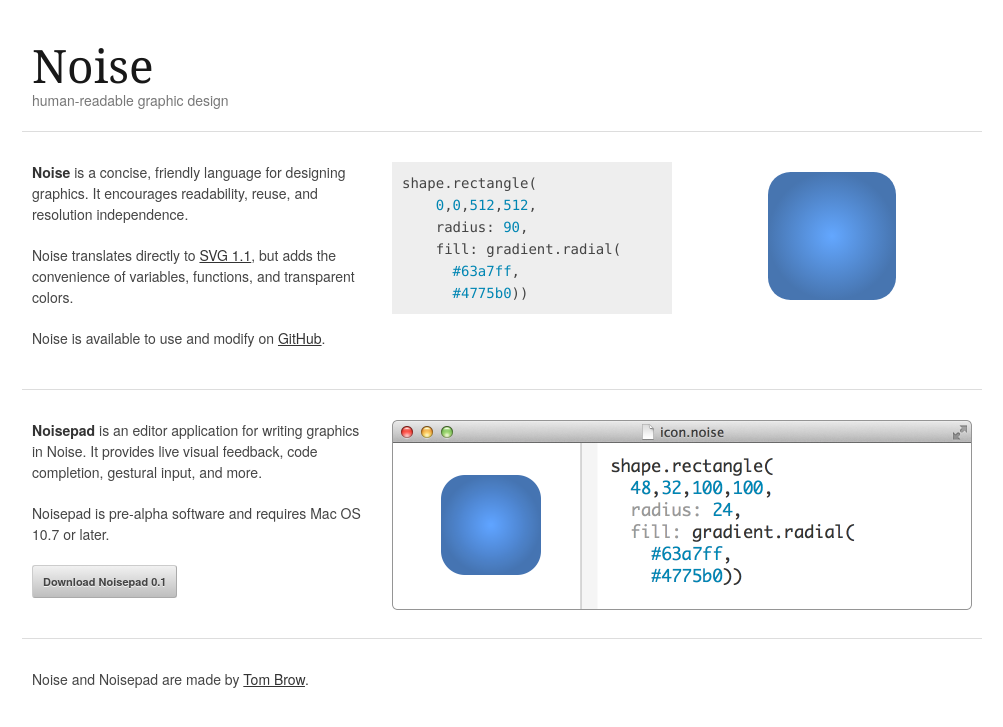
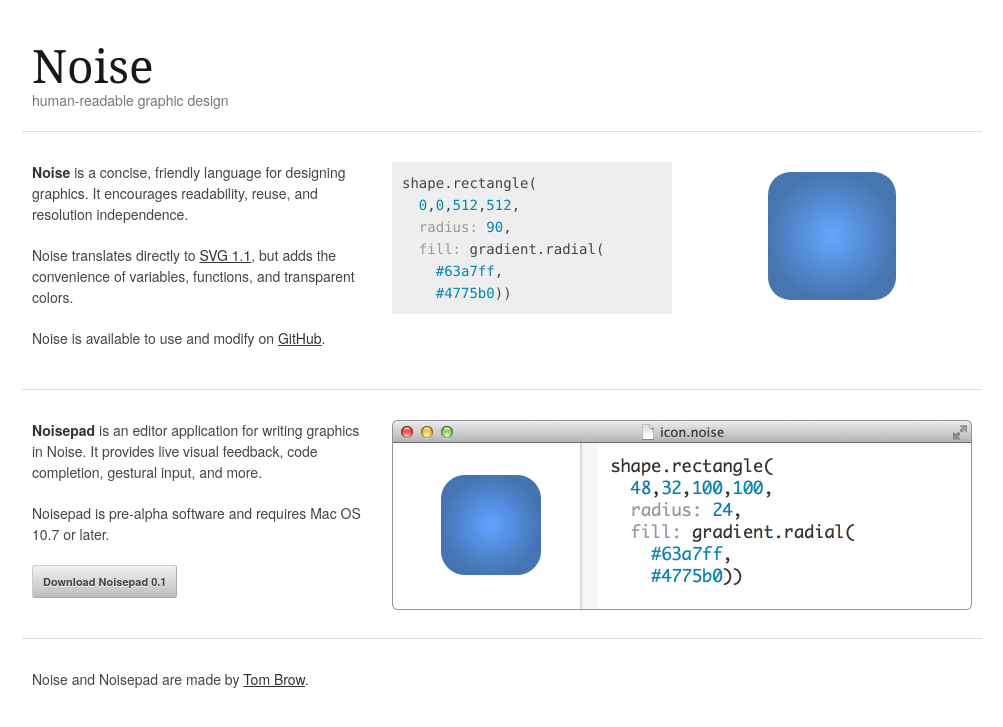
Before and after one commit to brow/rebeccabutler.org, a Jekyll site: the page built from noise/index.html, in a window 1280 px wide. Shown: the top 727 px of the page, without its empty margins (138-1141 px from the left). Built offline with Jekyll 4.4.1, drawn with Linux system fonts in a browser that asks for light colours; Markdown is read by kramdown in place of the engine named in the settings.

Commit message:
tweak code formatting

```diff
--- a/noise/index.html
+++ b/noise/index.html
@@ -21,11 +21,11 @@
 
     <div class="five columns source">
       <pre><code>shape.rectangle(
-    <span class="literal">0</span>,<span class="literal">0</span>,<span class="literal">512</span>,<span class="literal">512</span>,
-    radius: <span class="literal">90</span>,
-    fill: gradient.radial(
-      <span class="literal">#63a7ff</span>,
-      <span class="literal">#4775b0</span>))</code></pre>
+  <span class="literal">0</span>,<span class="literal">0</span>,<span class="literal">512</span>,<span class="literal">512</span>,
+  <span class="keyword">radius:</span> <span class="literal">90</span>,
+  <span class="keyword">fill:</span> gradient.radial(
+    <span class="literal">#63a7ff</span>,
+    <span class="literal">#4775b0</span>))</code></pre>
     </div>
 
     <div class="five columns output">
--- a/stylesheets/code.css
+++ b/stylesheets/code.css
@@ -14,6 +14,10 @@
   color: #0086B3;
 }
 
+.source code .keyword {
+  color: #999999;
+}
+
 .output {
 }
 
```
